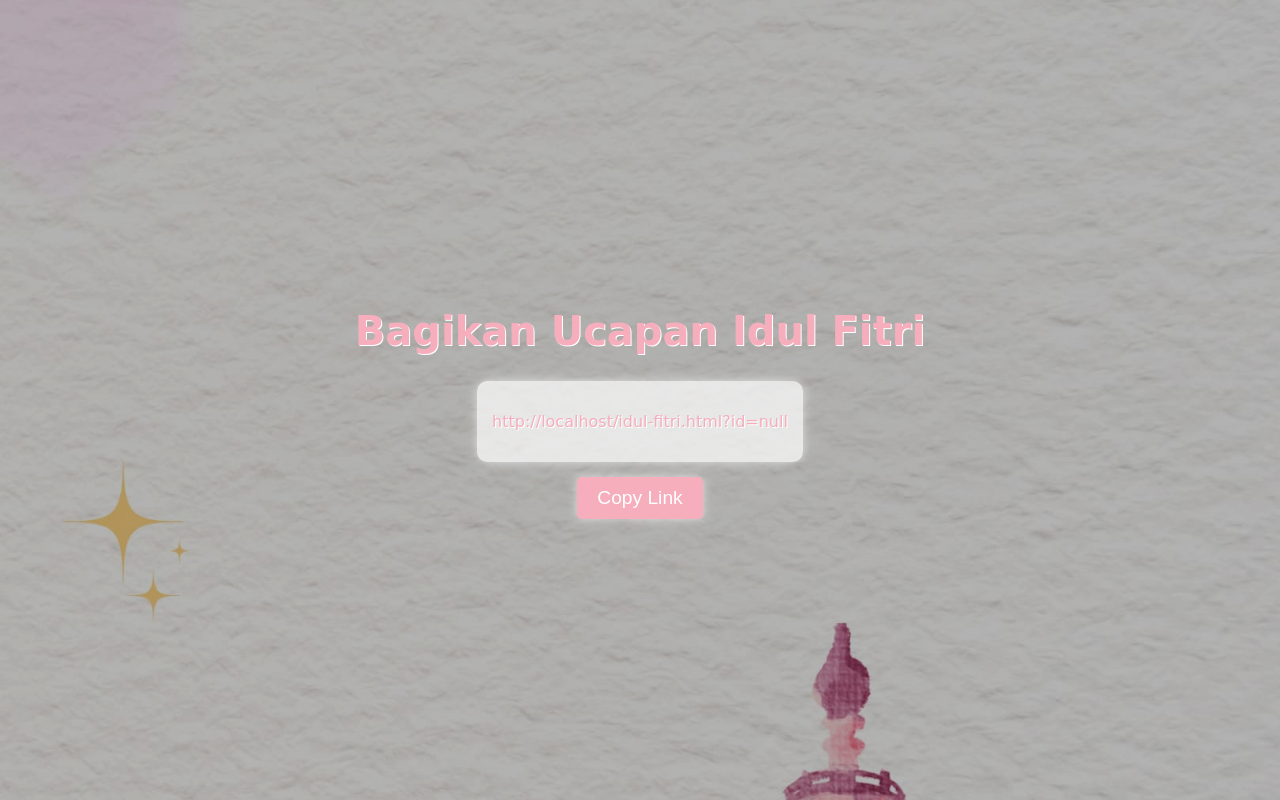
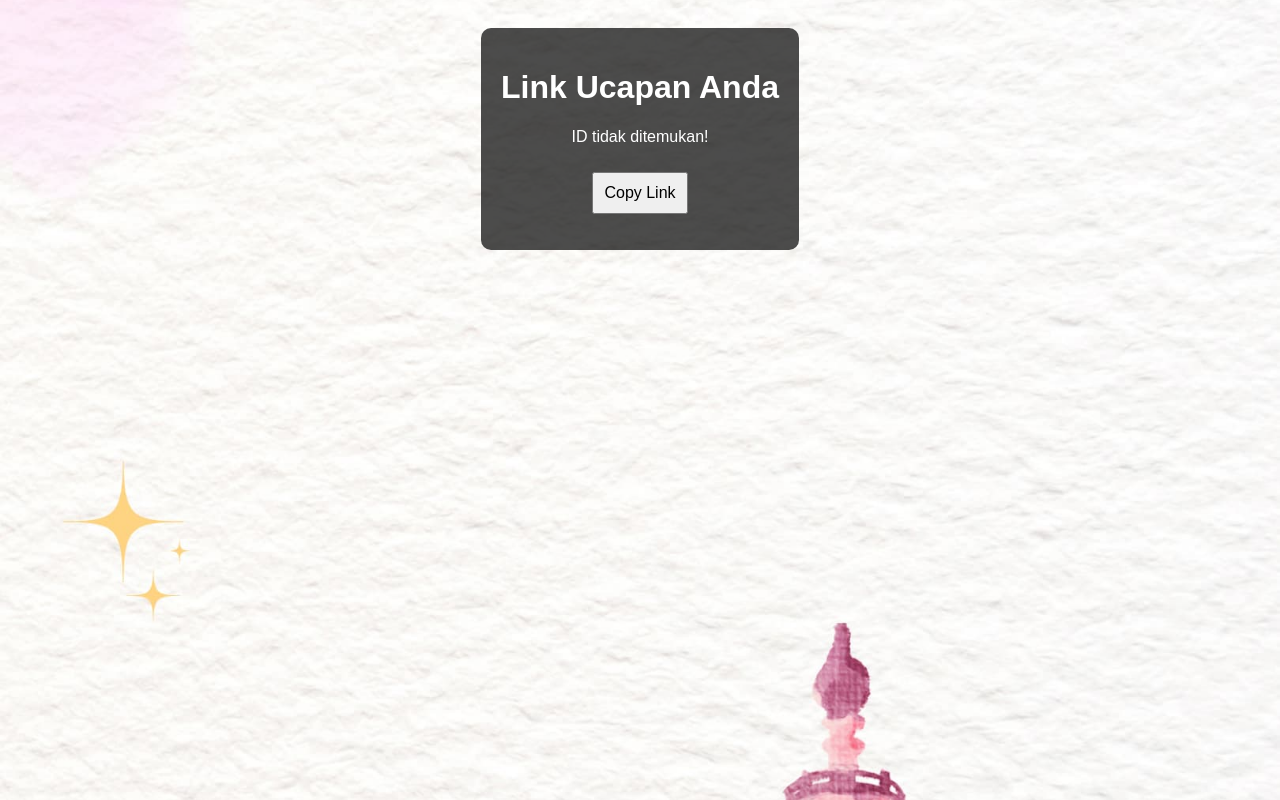
Before and after one commit to Reydirgs/idul-fitri-ucapan, a plain HTML site: page pages/link.html in a window 1280 px wide. Drawn offline with Linux system fonts and the light colour scheme; a web font is replaced by a local one.

Commit message:
Update link.html

```diff
--- a/pages/link.html
+++ b/pages/link.html
@@ -3,83 +3,60 @@
 <head>
     <meta charset="UTF-8">
     <meta name="viewport" content="width=device-width, initial-scale=1.0">
-    <link rel="preconnect" href="https://fonts.googleapis.com">
-    <link rel="preconnect" href="https://fonts.gstatic.com" crossorigin>
-    <link href="https://fonts.googleapis.com/css2?family=Libre+Baskerville:ital,wght@0,400;0,700;1,400&family=Sue+Ellen+Francisco&display=swap" rel="stylesheet">
     <title>Link Ucapan</title>
     <style>
         body {
-            font-family: "Sue Ellen Francisco", cursive;
+            font-family: Arial, sans-serif;
             text-align: center;
-            text-shadow: 1px 1px 0px white;
-            background: url('/eid-mubarak.jpg') no-repeat center center fixed;
+            background: url('eid-mubarak.jpg') no-repeat center center fixed;
             background-size: cover;
-            color: #F6AEBC;
-            margin: 0;
-            padding: 0;
+            color: white;
+            padding: 20px;
         }
         .container {
-            display: flex;
-            flex-direction: column;
-            justify-content: center;
-            align-items: center;
-            height: 100vh;
-            background: rgba(0, 0, 0, 0.3);
+            background: rgba(0, 0, 0, 0.7);
+            padding: 20px;
+            border-radius: 10px;
+            display: inline-block;
         }
-        h1 {
-            font-size: 2.5rem;
+        button {
+            padding: 10px;
+            margin-top: 10px;
+            font-size: 16px;
+            cursor: pointer;
         }
-        .link-box {
-            background: rgba(255, 255, 255, 0.7);
-            padding: 15px;
-            border-radius: 10px;
-            box-shadow: 0 0 10px rgba(255, 255, 255, 0.6);
-            display: inline-block;
-            word-wrap: break-word;
-        }
-        .button {
-            margin-top: 15px;
-            padding: 10px 20px;
-            font-size: 1.2rem;
-            color: white;
-            background-color: #F6AEBC;
-            border: none;
-            cursor: pointer;
-            border-radius: 5px;
-            box-shadow: 0 0 10px rgba(255, 255, 255, 0.6);
-            transition: 0.3s;
-        }
-        .button:hover {
-            background-color: #F6AEBC;
-            box-shadow: 0 0 20px rgba(255, 255, 255, 1);
+        #copyStatus {
+            margin-top: 10px;
+            color: yellow;
         }
     </style>
 </head>
 <body>
 
 <div class="container">
-    <h1>Bagikan Ucapan Idul Fitri</h1>
-    <div class="link-box">
-        <p id="generatedLink">Memuat link...</p>
-    </div>
-    <button class="button" onclick="copyLink()">Copy Link</button>
+    <h1>Link Ucapan Anda</h1>
+    <p id="linkTampil"></p>
+    <button onclick="copyLink()">Copy Link</button>
+    <p id="copyStatus"></p>
 </div>
 
 <script>
-    // Ambil ID dari URL
     let params = new URLSearchParams(window.location.search);
     let id = params.get("id");
 
-    // Buat link tujuan
-    let fullLink = window.location.origin + "/idul-fitri.html?id=" + id;
+    if (id) {
+        let fullLink = window.location.origin + "/idul-fitri.html?id=" + id;
+        document.getElementById("linkTampil").innerText = fullLink;
+    } else {
+        document.getElementById("linkTampil").innerText = "ID tidak ditemukan!";
+    }
 
-    // Tampilkan link
-    document.getElementById("generatedLink").innerText = fullLink;
-
-    // Fungsi copy link
     function copyLink() {
-        navigator.clipboard.writeText(fullLink).then(() => {
-            alert("Link telah disalin!");
+        let textToCopy = document.getElementById("linkTampil").innerText;
+        navigator.clipboard.writeText(textToCopy).then(() => {
+            document.getElementById("copyStatus").innerText = "Link berhasil disalin!";
+        }).catch(() => {
+            document.getElementById("copyStatus").innerText = "Gagal menyalin link!";
         });
     }
 </script>
```
